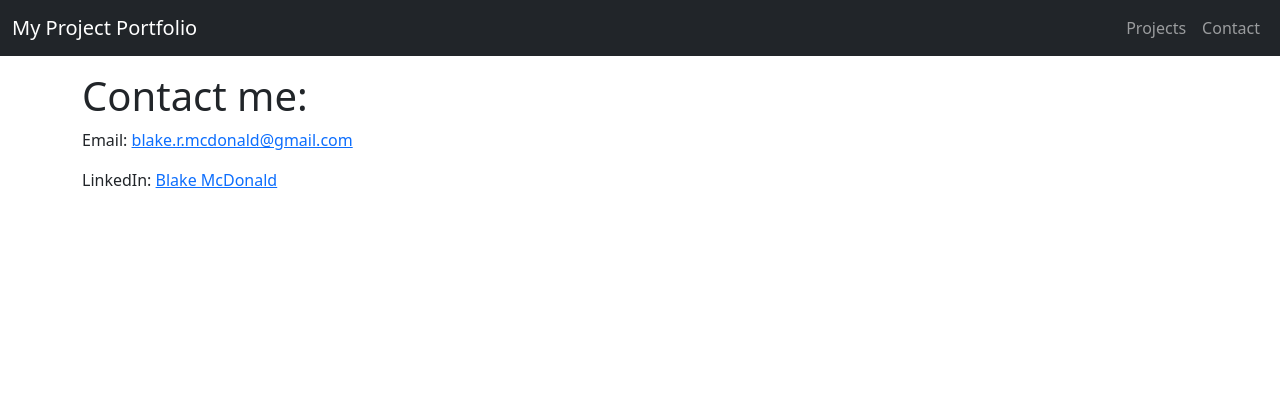
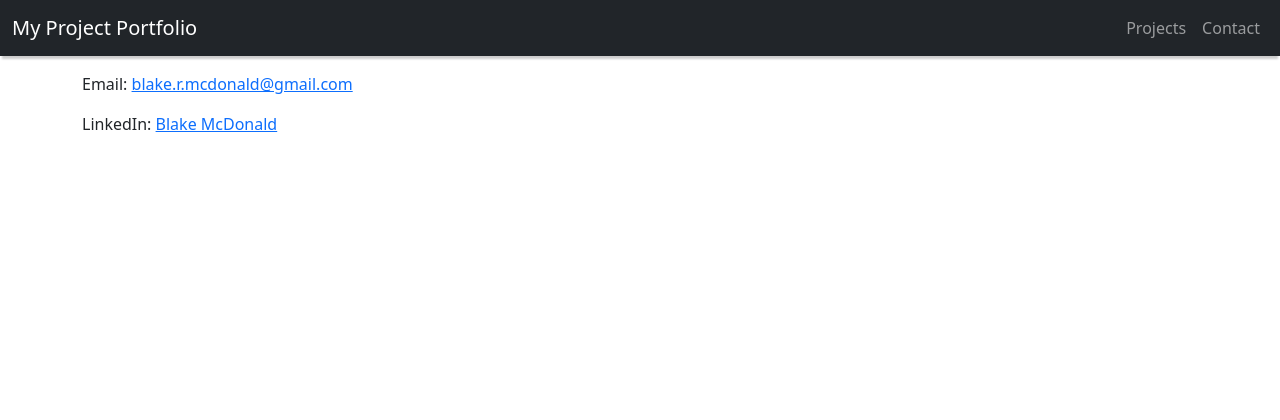
Before and after one commit to brm7231/brm7231.github.io, a PHP site: page /contact in a window 1280 px wide. Shown: the top 420 px of the page. Run offline with PHP 8.4, Linux system fonts and the light colour scheme; some libraries are stand-ins or nearby versions.

Commit message:
fixes navbar

```diff
--- a/css/style.css
+++ b/css/style.css
@@ -19,15 +19,9 @@ figcaption {
 	text-align: center;
 }
 
-.sticky-top {
+.fixed-top {
 	box-shadow: 0 5px 2px -2px rgba(0,0,0,.2);
 }
-
-#navbar {
-	position: sticky;
-	z-index: 1;
-	top: 0;
-  }
 
 #media {
 	height: 100vh;
--- a/nav.html
+++ b/nav.html
@@ -1,4 +1,4 @@
-<nav class="navbar navbar-expand-md navbar-dark fixed-top bg-dark" id="navbar">
+<nav class="navbar navbar-expand-md navbar-dark fixed-top bg-dark">
     <div class="container-fluid">
         <a href="/" class="navbar-brand">My Project Portfolio</a>
         <button
```
